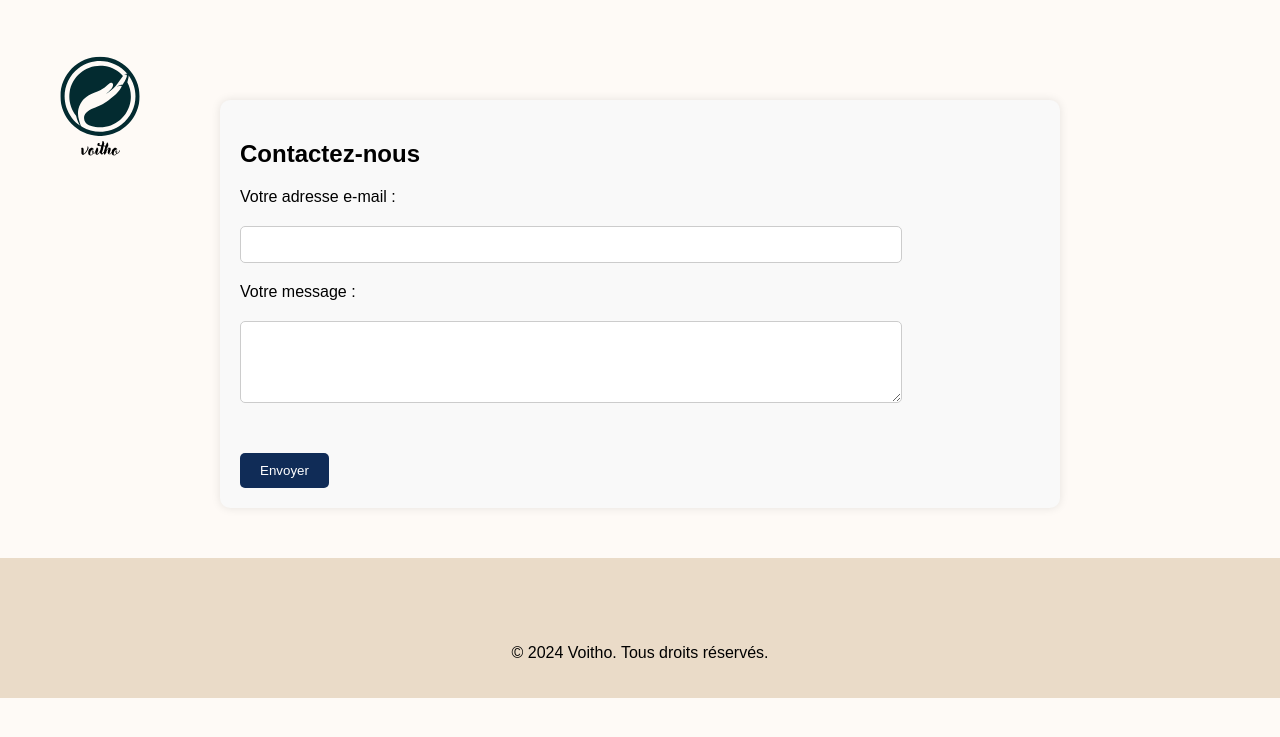
After one commit to sarahcher11/PROJET-GESTION-BENEVOLAT, a Flask app: page /help in a window 1280 px wide. The commit adds this page. Shown: the top 737 px of the page. Run offline with Flask 3, Linux system fonts and the light colour scheme; parts of the project's set-up code (start-up, migrations or seed data) failed here and were passed over.

Commit message:
Add help page

```diff
--- a/app.py
+++ b/app.py
@@ -14,6 +14,15 @@ def index():
 @app.get('/login')
 def login():
     return render_template('login.html')
+
+
+@app.get('/FAQ')
+def FAQ():
+    return render_template('FAQ.html')
+
+@app.get('/help')
+def help():
+    return render_template('help.html')
 
 @app.get('/signup')
 def signup():
--- /dev/null
+++ b/static/help.css
@@ -0,0 +1,124 @@
+body {
+    font-family: Arial, sans-serif;
+    margin: 0;
+    padding: 0;
+    background:  #FEFAF6;
+}
+
+
+.contact-form {
+    width: 100%;
+    margin: 50px auto;
+    padding: 20px;
+    width:800px;
+    background-color: #f9f9f9;
+    border-radius: 10px;
+    box-shadow: 0 0 10px rgba(0, 0, 0, 0.1);
+
+
+}
+
+.contact-form h2 {
+    margin-bottom: 20px;
+}
+
+.contact-form label,
+.contact-form input,
+.contact-form textarea {
+    display:block;
+    width: 80%;
+    margin-bottom: 20px;
+    border: none;
+
+}
+
+.contact-form input,
+.contact-form textarea {
+    border: none;
+    padding: 10px;
+    border: 1px solid #ccc;
+    border-radius: 5px;
+}
+
+.contact-form button {
+    padding: 10px 20px;
+    margin-top: 30px;
+    background-color: #102C57;
+    color: #fff;
+    border: none;
+    border-radius: 5px;
+    cursor: pointer;
+    transition: background-color 0.3s;
+}
+
+.contact-form button:hover {
+    background-color: #081a34;
+}
+
+footer {
+    background-color: #EADBC8;
+    color: black;
+    padding: 20px 0;
+    bottom: 0;
+    width: 100%;
+      display: flex;
+   justify-content: center;
+   justify-items: center;
+   flex-direction: column;
+}
+
+footer p {
+  text-align: center;
+}
+
+.social-icons {
+  margin-top: 20px;
+    margin-left: 40px;
+    display: flex;
+    align-items: center;
+    justify-content: center;
+    margin-bottom: 20px;
+
+
+}
+
+.social-icons a{
+  margin-bottom: 10px;
+}
+
+.insta{
+  display: flex;
+  flex-direction: column;
+  margin-right: 30px;
+  margin-left: 30px;
+}
+
+
+
+
+.social-icons a {
+    color: #fff;
+    text-decoration: none;
+    font-size: 20px;
+    margin-right: 50px;
+}
+
+.social-icons a:hover {
+    color: #102C57; /* couleur Twitter */
+}
+
+.logo1{
+    position: relative;
+    top: 10px;
+    width: 50px;
+    height: 50px;
+  }
+
+  .logoimg{
+     width: 200px;
+     height: 200px;
+  }
+  .logo{
+     flex-direction: row;
+     display: flex;
+  }
--- a/templates/HomePage.html
+++ b/templates/HomePage.html
@@ -16,8 +16,8 @@
                 <ul>
                     <li><a href="/login">Login</a></li>
                     <li><a href="/signup">Signup</a></li>
-                    <li><a href="">Help</a></li>
-                    <li class="FAQ" ><a href="#">FAQ</a></li>
+                    <li><a href="/help">Help</a></li>
+                    <li class="FAQ" ><a href="/FAQ">FAQ</a></li>
 
                 </ul>
             </nav>
--- /dev/null
+++ b/templates/help.html
@@ -0,0 +1,36 @@
+<!DOCTYPE html>
+<html lang="fr">
+<head>
+    <meta charset="UTF-8">
+    <meta name="viewport" content="width=device-width, initial-scale=1.0">
+    <title>Page d'aide</title>
+    <link rel="stylesheet" href="/static/help.css">
+</head>
+<body>
+
+
+    <div class="logo">
+        <div class="logo1"> <img class="logoimg" src="../static/images/logo.svg"> </div>
+   </div>
+    <section class="contact-form">
+        <h2>Contactez-nous</h2>
+        <form action="envoyer_message" class="form">
+            <label for="email">Votre adresse e-mail :</label>
+            <input type="email" id="email" name="email" required>
+            <label for="message">Votre message :</label>
+            <textarea id="message" name="message" rows="4" required></textarea>
+            <button type="submit">Envoyer</button>
+        </form>
+    </section>
+
+    <footer>
+        <div class="social-icons">
+            <a href="https://www.facebook.com/"><i class="fab fa-facebook-f"></i></a>
+            <a href="https://twitter.com/"><i class="fab fa-twitter"></i></a>
+            <a href="https://www.instagram.com/"><i class="fab fa-instagram"></i></a>
+            <a href="https://www.linkedin.com/"><i class="fab fa-linkedin-in"></i></a>
+        </div>
+        <p>&copy; 2024 Voitho. Tous droits réservés.</p>
+    </footer>
+</body>
+</html>
```
Also changed, not shown: static/FAQ.css (added, +149 -0 lines), static/FAQ.js (added, +8 -0 lines), templates/FAQ.html (+129 -0 lines).
